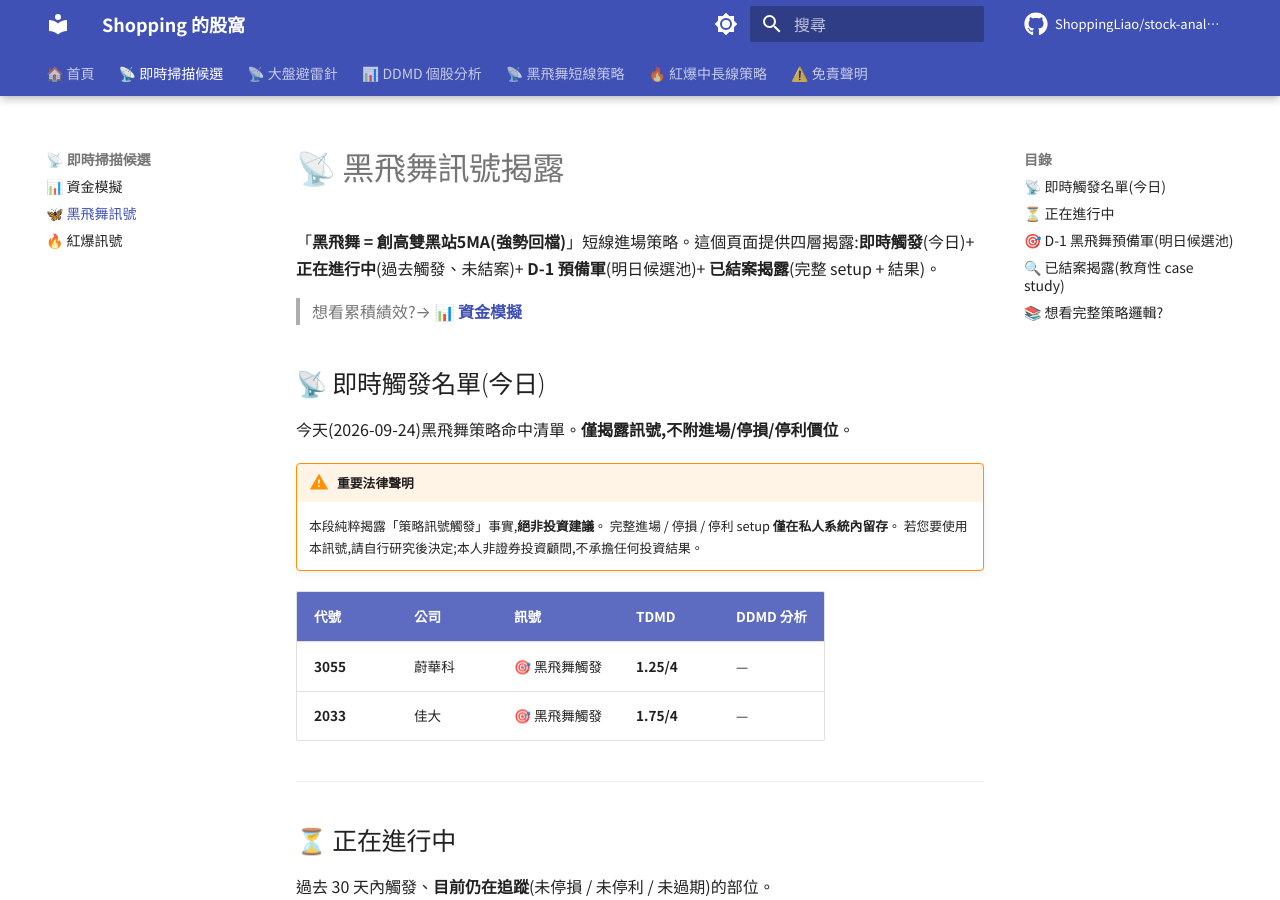
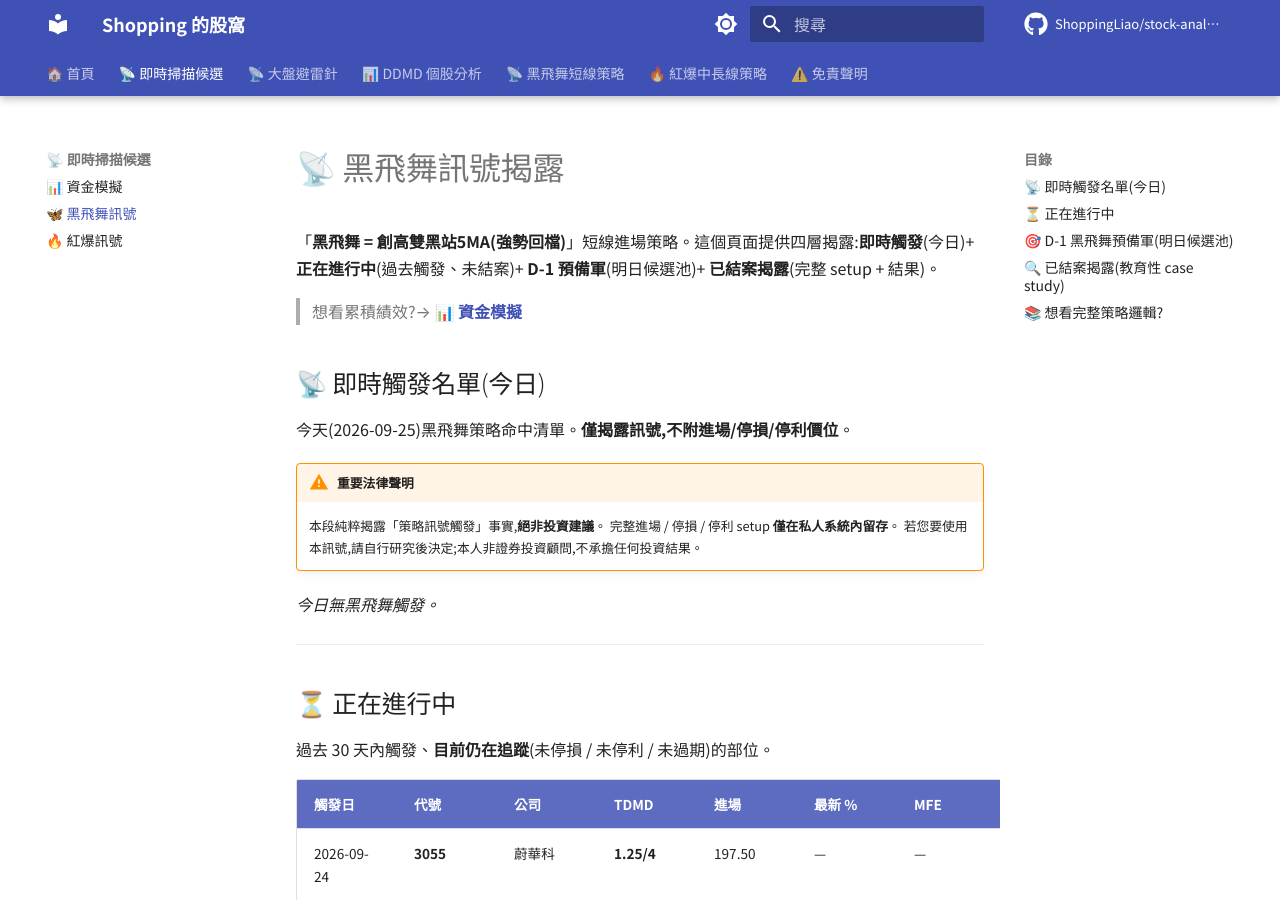
Before and after one commit to ShoppingLiao/stock-analysis-public, an MkDocs documentation site: the page built from docs/signals_black_butterfly.md, in a window 1280 px wide and 900 px high. Built offline with MkDocs 1.6.1 and Material for MkDocs 9.7.7, drawn with Linux system fonts in a browser that asks for light colours; comment, search, counter and statistics services are not loaded; some of the changed text lies outside the part shown.

Commit message:
docs(signals): update BB + RB + capital (2026-09-25)

```diff
--- a/docs/signals_black_butterfly.md
+++ b/docs/signals_black_butterfly.md
@@ -6,17 +6,14 @@
 
 ## 📡 即時觸發名單(今日)
 
-今天(2026-09-24)黑飛舞策略命中清單。**僅揭露訊號,不附進場/停損/停利價位**。
+今天(2026-09-25)黑飛舞策略命中清單。**僅揭露訊號,不附進場/停損/停利價位**。
 
 !!! warning "重要法律聲明"
     本段純粹揭露「策略訊號觸發」事實,**絕非投資建議**。
     完整進場 / 停損 / 停利 setup **僅在私人系統內留存**。
     若您要使用本訊號,請自行研究後決定;本人非證券投資顧問,不承擔任何投資結果。
 
-| 代號 | 公司 | 訊號 | TDMD | DDMD 分析 |
-|------|------|------|------|----------|
-| **3055** | 蔚華科 | 🎯 黑飛舞觸發 | **1.25/4** | — |
-| **2033** | 佳大 | 🎯 黑飛舞觸發 | **1.75/4** | — |
+*今日無黑飛舞觸發。*
 
 
 ---
@@ -27,6 +24,8 @@
 
 | 觸發日 | 代號 | 公司 | TDMD | 進場 | 最新 % | MFE | MAE | 狀態 |
 |--------|------|------|------|------|--------|-----|-----|------|
+| 2026-09-24 | **3055** | 蔚華科 | **1.25/4** | 197.50 | — | — | — | ⏸️ 待入場 |
+| 2026-09-24 | **2033** | 佳大 | **1.75/4** | 37.15 | — | — | — | ⏸️ 待入場 |
 | 2026-09-21 | **3045** | 台灣大 | **2.00/4** | 124.50 | -1.61% | +0.40% | -2.41% | 🔵 追蹤中 |
 | 2026-09-14 | **2221** | 大甲 | **2.25/4** | 91.70 | +78.84% | +83.75% | -3.82% | 🔵 追蹤中 |
 
```
